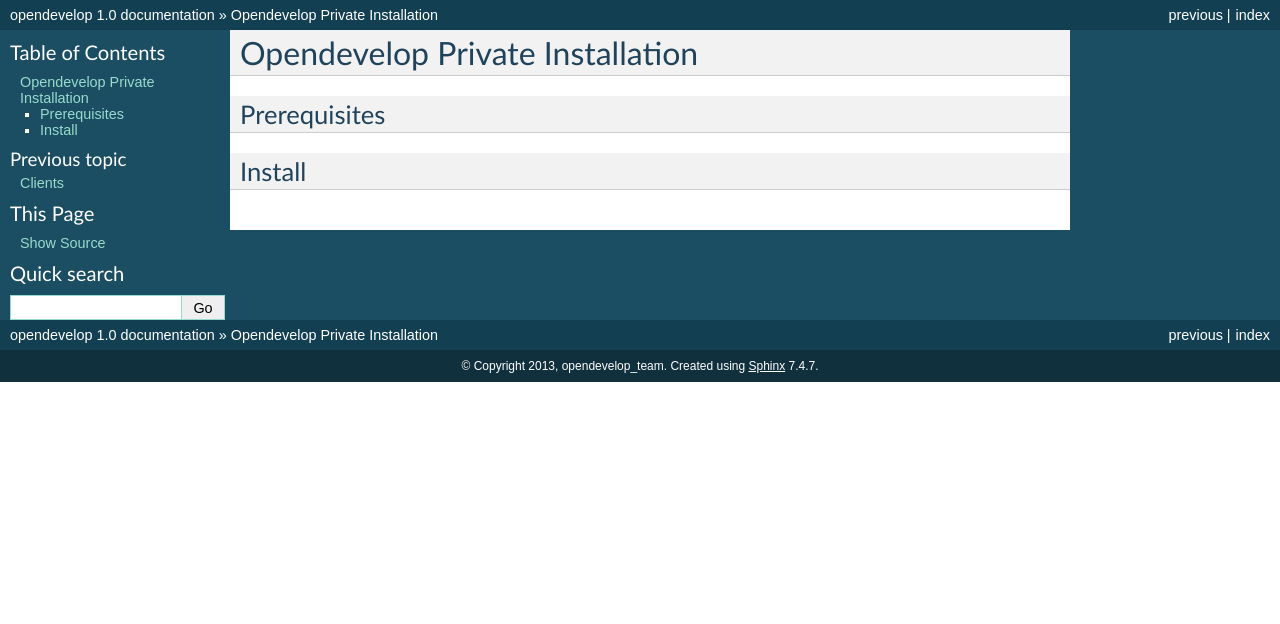
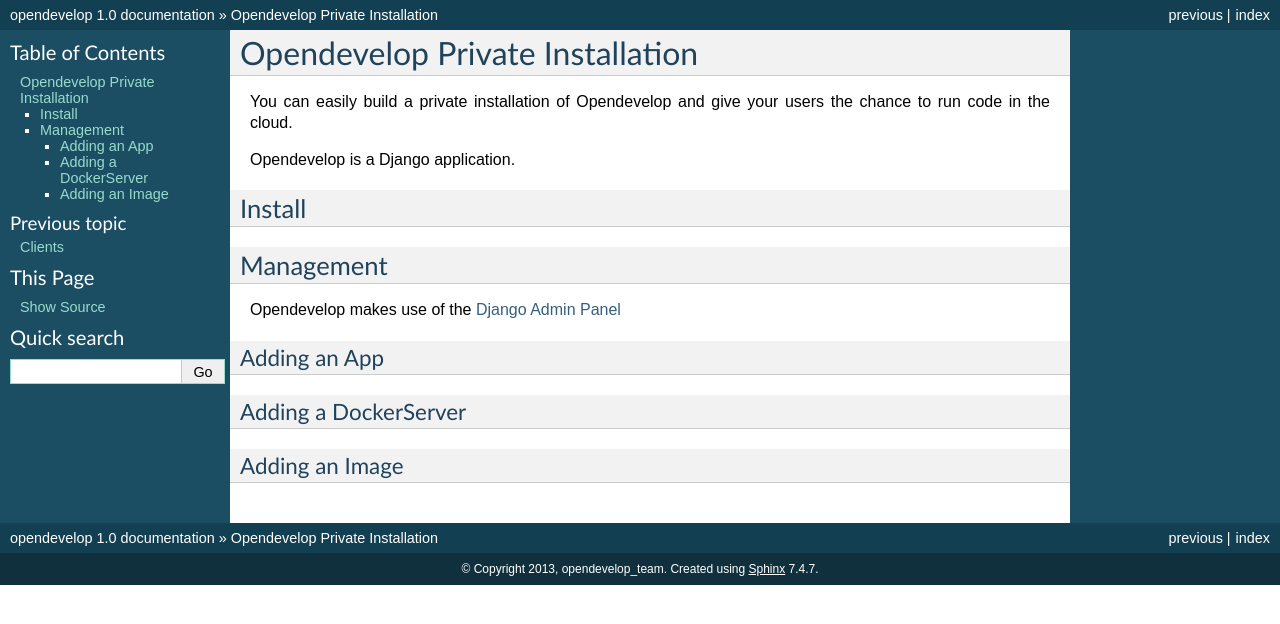
Before and after one commit to opendevelop/opendevelop, a Sphinx documentation site: the page built from docs/install.rst, in a window 1280 px wide. Shown: the top 624 px of the page. Built offline with Sphinx 7.4.7, drawn with Linux system fonts in a browser that asks for light colours.

Commit message:
Add the install headers

```diff
--- a/docs/install.rst
+++ b/docs/install.rst
@@ -1,8 +1,25 @@
 Opendevelop Private Installation
 ^^^^^^^^^^^^^^^^^^^^^^^^^^^^^^^^
 
-Prerequisites
-=============
+You can easily build a private installation of Opendevelop and give your
+users the chance to run code in the cloud.
+
+Opendevelop is a Django application.
 
 Install
 =======
+
+Management
+===========
+
+Opendevelop makes use of the
+`Django Admin Panel <https://docs.djangoproject.com/en/dev/ref/contrib/admin/>`_
+
+Adding an App
+-------------
+
+Adding a DockerServer
+----------------------
+
+Adding an Image
+----------------
```
